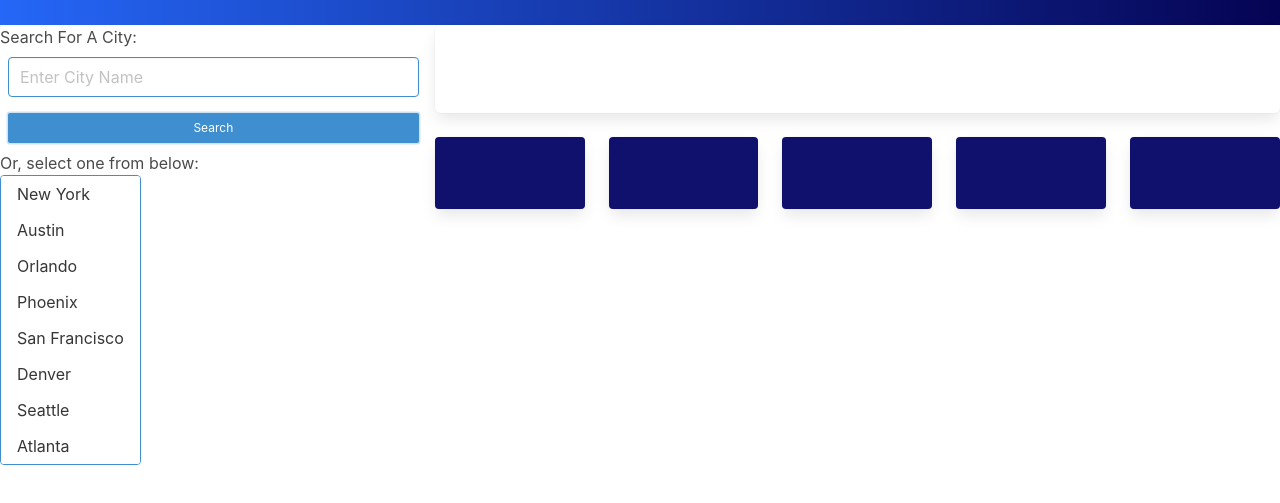
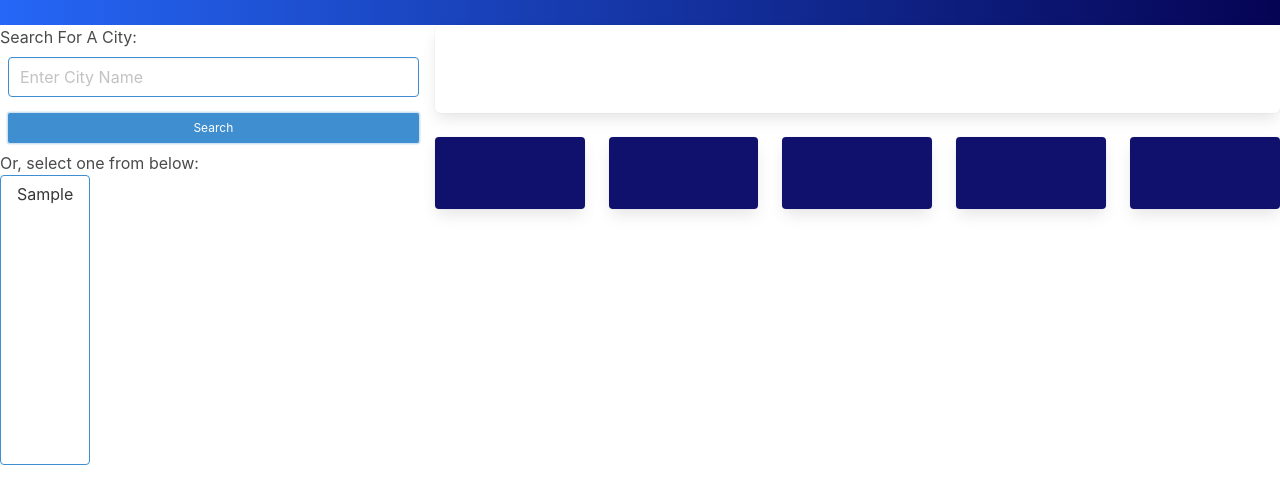
Before and after one commit to clairecashmore17/weather-site, a plain HTML site: page index.html in a window 1280 px wide. Both pictures are taken after typing "Sample" into the empty fields and a click on the button "Search". Shown: the part 107-610 px from the top of the page. Drawn offline with nearby package versions, Linux system fonts and the light colour scheme; no server answers.

Commit message:
added search history menu

```diff
--- a/assets/js/script.js
+++ b/assets/js/script.js
@@ -12,6 +12,7 @@ var searchFormEl = document.querySelector("#search-form");
 var cityMenuEl = document.querySelector("#choice-menu");
 var populated = false;
 var j =1;
+
 
 // Function to get the current weather stats
 function fetchWeatherStats(city){
@@ -103,7 +104,7 @@ function showFiveDay(dayArray){
     }
 
     for(var i = 0; i < 5; i++){
-        // console.log(dayArray[i].date)
+
         //Create dates for 5 days
 
         var cardEl = document.querySelector("#day-"+i);
@@ -144,15 +145,34 @@ function showFiveDay(dayArray){
 
 };
 
+//function to add the Searched City to our menu
+function createMenuOption(cityName) {
+
+    console.log("Our city menu new name is " + cityName);
+    var selectEl = document.querySelector("#menu-select");
+    var menuOption = document.createElement("option");
+    menuOption.id = cityName;
+    menuOption.textContent = cityName;
+    selectEl.appendChild(menuOption);
+
+
+}
+
+
+
 //Function that deals with user search Input
 function searchSubmitHandler(event){
     // console.log("I clicked search!");
     event.preventDefault();
 
     var userCity = cityInputEl.value.trim();
+
+    createMenuOption(userCity);
+
     if(userCity){
         fetchWeatherStats(userCity)
         fetchGeoLocation(userCity);
+
         //Clear out the search bar when finished
         cityInputEl.value ="";
     }
@@ -184,7 +204,7 @@ function currentWeather(city){
         uvBoxEl.classList = "button is-violet";
     }
 
-
+    cityNameKnown = city.location.name;
     currentPlaceEl.textContent = city.location.name + " (" + city.location.localtime + ")";
     var currentIconEl = document.getElementById("weather-icon").src = "https:" + city.current.condition.icon;
     console.log(currentIconEl);
--- a/index.html
+++ b/index.html
@@ -32,8 +32,8 @@
 
             <h1>Or, select one from below:</h1>
             <div class="select is-multiple is-info" id="choice-menu" >
-                <select multiple size="8">
-                    <option id="new york"> New York </option>
+                <select multiple size="8" id="menu-select">
+                    <!-- <option id="new york"> New York </option>
                     <option id="austin"> Austin </option>
                     <option id="orlando"> Orlando </option>
                     <option id="phoenix"> Phoenix </option>
@@ -41,7 +41,7 @@
                     <option id="denver"> Denver </option>
                     <option id="seattle"> Seattle </option>
                     <option id="atlanta"> Atlanta </option>
-                    <option id="chicago"> Chicago </option>
+                    <option id="chicago"> Chicago </option> -->
                 </select>
             </div>
         </form>
```
